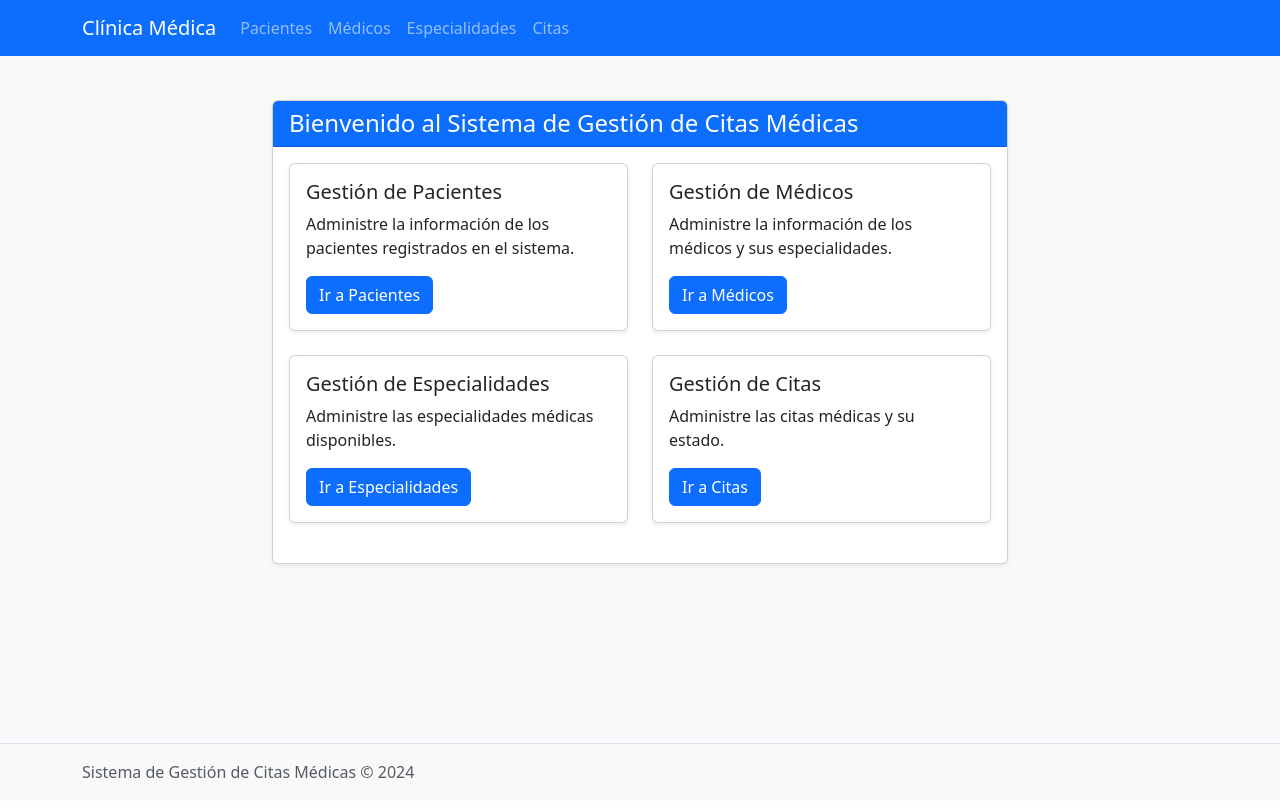
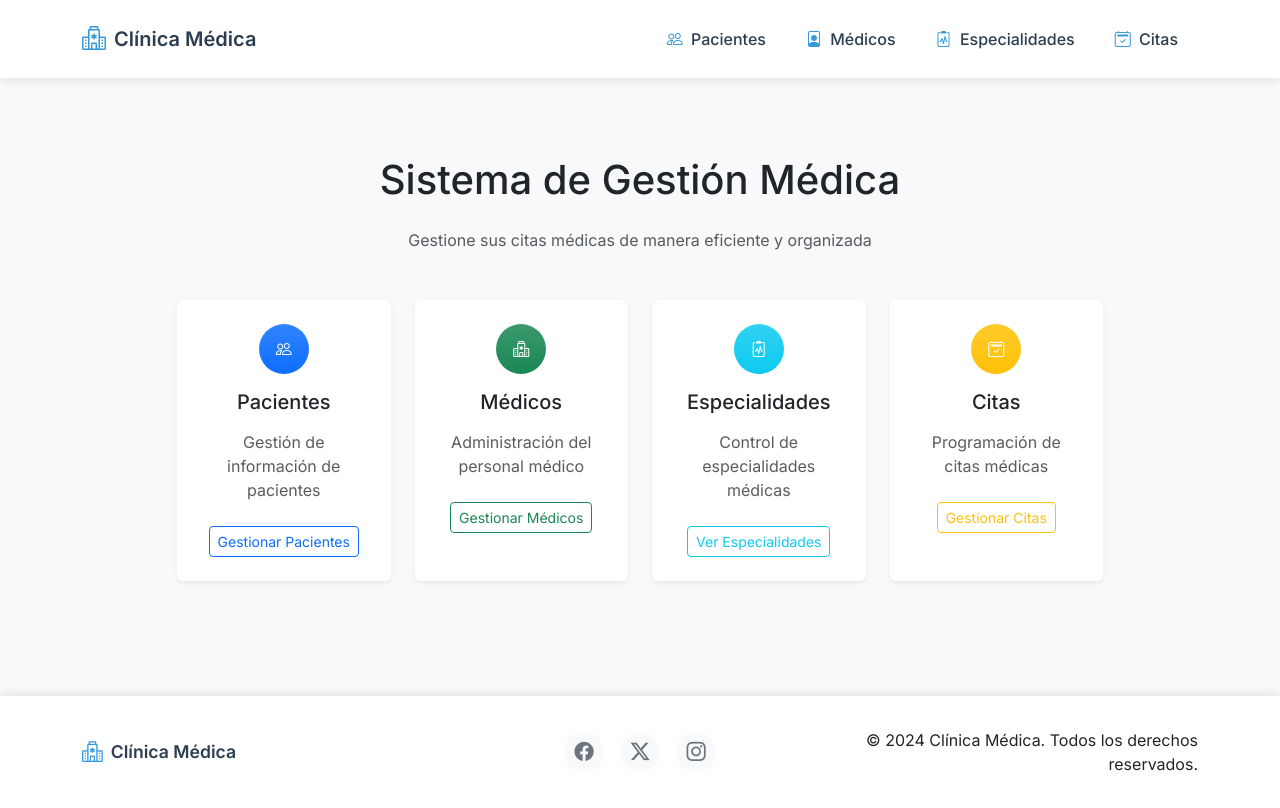
Before and after one commit to GA17033-Dev/Clinica, a PHP site: page / in a window 1280 px wide. Before the commit the page ends 778 px from the top, so only its background shows below. Run offline with PHP 8.4, Linux system fonts and the light colour scheme.

Commit message:
Refactor footer and header templates, add new CSS styles, and remove unused stylesheet

```diff
--- a/public/css/CARNET_L2_ClaveX.css
+++ /dev/null
@@ -1,48 +0,0 @@
-body {
-    min-height: 100vh;
-    display: flex;
-    flex-direction: column;
-    background-color: #f8f9fa;
-}
-
-.navbar {
-    margin-bottom: 20px;
-}
-
-.footer {
-    margin-top: auto;
-    background-color: #f8f9fa;
-    border-top: 1px solid #dee2e6;
-}
-
-.card {
-    box-shadow: 0 0.125rem 0.25rem rgba(0, 0, 0, 0.075);
-}
-
-.card-header {
-    background-color: #f8f9fa;
-    border-bottom: 1px solid rgba(0, 0, 0, 0.125);
-}
-
-.table {
-    margin-bottom: 0;
-}
-
-.form-control:focus {
-    border-color: #80bdff;
-    box-shadow: 0 0 0 0.2rem rgba(0, 123, 255, 0.25);
-}
-
-.btn-primary {
-    background-color: #0d6efd;
-    border-color: #0d6efd;
-}
-
-.btn-primary:hover {
-    background-color: #0b5ed7;
-    border-color: #0a58ca;
-}
-
-.alert {
-    margin-bottom: 1rem;
-}
--- /dev/null
+++ b/public/css/UM18002_L2_ClaveX.css
@@ -0,0 +1,113 @@
+/* Estilos generales */
+body {
+    font-family: 'Inter', sans-serif;
+    background-color: #f8f9fa;
+    padding-top: 76px; /* Espacio para navbar fixed */
+}
+
+/* Navbar */
+.navbar {
+    background-color: rgba(255, 255, 255, 0.98) !important;
+    box-shadow: 0 2px 10px rgba(0, 0, 0, 0.1);
+    padding: 1rem 0;
+}
+
+.navbar-brand {
+    font-weight: 600;
+    color: #2c3e50 !important;
+    font-size: 1.25rem;
+}
+
+.navbar-brand i {
+    font-size: 1.5rem;
+    color: #3498db;
+}
+
+.nav-link {
+    color: #2c3e50 !important;
+    font-weight: 500;
+    padding: 0.5rem 1rem !important;
+    transition: all 0.3s ease;
+    border-radius: 6px;
+    margin: 0 0.25rem;
+}
+
+.nav-link:hover {
+    color: #3498db !important;
+    background-color: rgba(52, 152, 219, 0.1);
+}
+
+.nav-link i {
+    color: #3498db;
+}
+
+/* Content Wrapper */
+.content-wrapper {
+    min-height: calc(100vh - 180px); /* Altura total - (navbar + footer) */
+    padding: 2rem 0;
+}
+
+/* Footer */
+.footer {
+    background-color: #ffffff;
+    padding: 2rem 0;
+    box-shadow: 0 -2px 10px rgba(0, 0, 0, 0.1);
+    position: relative;
+    margin-top: auto;
+}
+
+.footer-brand {
+    color: #2c3e50;
+    text-decoration: none;
+    font-weight: 600;
+    font-size: 1.1rem;
+}
+
+.footer-brand i {
+    font-size: 1.3rem;
+    color: #3498db;
+}
+
+.social-links {
+    display: flex;
+    gap: 1rem;
+    justify-content: center;
+}
+
+.social-link {
+    color: #6c757d;
+    font-size: 1.2rem;
+    transition: all 0.3s ease;
+    width: 40px;
+    height: 40px;
+    display: flex;
+    align-items: center;
+    justify-content: center;
+    border-radius: 50%;
+    background-color: #f8f9fa;
+}
+
+.social-link:hover {
+    color: #3498db;
+    background-color: rgba(52, 152, 219, 0.1);
+    transform: translateY(-2px);
+}
+
+/* Responsive adjustments */
+@media (max-width: 768px) {
+    .navbar-collapse {
+        background-color: white;
+        padding: 1rem;
+        border-radius: 8px;
+        margin-top: 1rem;
+        box-shadow: 0 2px 10px rgba(0, 0, 0, 0.1);
+    }
+
+    .nav-link {
+        padding: 0.75rem 1rem !important;
+    }
+
+    .footer {
+        text-align: center;
+    }
+}
--- a/views/inicio/index.php
+++ b/views/inicio/index.php
@@ -1,57 +1,76 @@
 <?php require_once 'views/templates/header.php'; ?>
 
-<div class="container mt-4">
+<div class="container mt-5">
     <div class="row justify-content-center">
-        <div class="col-md-8">
-            <div class="card">
-                <div class="card-header bg-primary text-white">
-                    <h4 class="mb-0">Bienvenido al Sistema de Gestión de Citas Médicas</h4>
+        <div class="col-md-10">
+            <h1 class="text-center mb-4">Sistema de Gestión Médica</h1>
+            <p class="text-center text-muted mb-5">Gestione sus citas médicas de manera eficiente y organizada</p>
+
+            <div class="row g-4">
+                <!-- Tarjeta de Pacientes -->
+                <div class="col-md-6 col-lg-3">
+                    <div class="card border-0 shadow-sm h-100 hover-card">
+                        <div class="card-body text-center p-4">
+                            <div class="feature-icon bg-primary bg-gradient text-white mb-3 rounded-circle mx-auto" style="width: 50px; height: 50px; line-height: 50px;">
+                                <i class="bi bi-people"></i>
                             </div>
-                <div class="card-body">
-                    <div class="row">
-                        <div class="col-md-6 mb-4">
-                            <div class="card h-100">
-                                <div class="card-body">
-                                    <h5 class="card-title">Gestión de Pacientes</h5>
-                                    <p class="card-text">Administre la información de los pacientes registrados en el sistema.</p>
-                                    <a href="index.php?controller=paciente&action=index" class="btn btn-primary">
-                                        Ir a Pacientes
+                            <h5 class="card-title mb-3">Pacientes</h5>
+                            <p class="card-text text-muted mb-4">Gestión de información de pacientes</p>
+                            <a href="index.php?controller=paciente&action=index"
+                               class="btn btn-outline-primary btn-sm stretched-link">
+                                Gestionar Pacientes
                             </a>
                         </div>
                     </div>
                 </div>
-                        <div class="col-md-6 mb-4">
-                            <div class="card h-100">
-                                <div class="card-body">
-                                    <h5 class="card-title">Gestión de Médicos</h5>
-                                    <p class="card-text">Administre la información de los médicos y sus especialidades.</p>
-                                    <a href="index.php?controller=medico&action=index" class="btn btn-primary">
-                                        Ir a Médicos
+
+                <!-- Tarjeta de Médicos -->
+                <div class="col-md-6 col-lg-3">
+                    <div class="card border-0 shadow-sm h-100 hover-card">
+                        <div class="card-body text-center p-4">
+                            <div class="feature-icon bg-success bg-gradient text-white mb-3 rounded-circle mx-auto" style="width: 50px; height: 50px; line-height: 50px;">
+                                <i class="bi bi-hospital"></i>
+                            </div>
+                            <h5 class="card-title mb-3">Médicos</h5>
+                            <p class="card-text text-muted mb-4">Administración del personal médico</p>
+                            <a href="index.php?controller=medico&action=index"
+                               class="btn btn-outline-success btn-sm stretched-link">
+                                Gestionar Médicos
                             </a>
                         </div>
                     </div>
                 </div>
-                        <div class="col-md-6 mb-4">
-                            <div class="card h-100">
-                                <div class="card-body">
-                                    <h5 class="card-title">Gestión de Especialidades</h5>
-                                    <p class="card-text">Administre las especialidades médicas disponibles.</p>
-                                    <a href="index.php?controller=especialidad&action=index" class="btn btn-primary">
-                                        Ir a Especialidades
+
+                <!-- Tarjeta de Especialidades -->
+                <div class="col-md-6 col-lg-3">
+                    <div class="card border-0 shadow-sm h-100 hover-card">
+                        <div class="card-body text-center p-4">
+                            <div class="feature-icon bg-info bg-gradient text-white mb-3 rounded-circle mx-auto" style="width: 50px; height: 50px; line-height: 50px;">
+                                <i class="bi bi-clipboard2-pulse"></i>
+                            </div>
+                            <h5 class="card-title mb-3">Especialidades</h5>
+                            <p class="card-text text-muted mb-4">Control de especialidades médicas</p>
+                            <a href="index.php?controller=especialidad&action=index"
+                               class="btn btn-outline-info btn-sm stretched-link">
+                                Ver Especialidades
                             </a>
                         </div>
                     </div>
                 </div>
-                        <div class="col-md-6 mb-4">
-                            <div class="card h-100">
-                                <div class="card-body">
-                                    <h5 class="card-title">Gestión de Citas</h5>
-                                    <p class="card-text">Administre las citas médicas y su estado.</p>
-                                    <a href="index.php?controller=cita&action=index" class="btn btn-primary">
-                                        Ir a Citas
+
+                <!-- Tarjeta de Citas -->
+                <div class="col-md-6 col-lg-3">
+                    <div class="card border-0 shadow-sm h-100 hover-card">
+                        <div class="card-body text-center p-4">
+                            <div class="feature-icon bg-warning bg-gradient text-white mb-3 rounded-circle mx-auto" style="width: 50px; height: 50px; line-height: 50px;">
+                                <i class="bi bi-calendar2-check"></i>
+                            </div>
+                            <h5 class="card-title mb-3">Citas</h5>
+                            <p class="card-text text-muted mb-4">Programación de citas médicas</p>
+                            <a href="index.php?controller=cita&action=index"
+                               class="btn btn-outline-warning btn-sm stretched-link">
+                                Gestionar Citas
                             </a>
-                                </div>
-                            </div>
                         </div>
                     </div>
                 </div>
--- a/views/templates/footer.php
+++ b/views/templates/footer.php
@@ -1,6 +1,24 @@
-<footer class="footer mt-auto py-3 bg-light">
+</div>
+<footer class="footer">
     <div class="container">
-        <span class="text-muted">Sistema de Gestión de Citas Médicas © 2024</span>
+        <div class="row align-items-center">
+            <div class="col-md-4 text-center text-md-start">
+                <a class="footer-brand d-flex align-items-center justify-content-center justify-content-md-start" href="index.php">
+                    <i class="bi bi-hospital me-2"></i>
+                    <span>Clínica Médica</span>
+                </a>
+            </div>
+            <div class="col-md-4 text-center my-3 my-md-0">
+                <div class="social-links">
+                    <a href="#" class="social-link"><i class="bi bi-facebook"></i></a>
+                    <a href="#" class="social-link"><i class="bi bi-twitter-x"></i></a>
+                    <a href="#" class="social-link"><i class="bi bi-instagram"></i></a>
+                </div>
+            </div>
+            <div class="col-md-4 text-center text-md-end">
+                <p class="mb-0">© 2024 Clínica Médica. Todos los derechos reservados.</p>
+            </div>
+        </div>
     </div>
 </footer>
 
--- a/views/templates/header.php
+++ b/views/templates/header.php
@@ -6,31 +6,47 @@
     <title>Sistema de Gestión de Citas Médicas</title>
     <!-- Bootstrap CSS -->
     <link href="https://cdn.jsdelivr.net/npm/bootstrap@5.3.2/dist/css/bootstrap.min.css" rel="stylesheet">
+    <!-- Bootstrap Icons -->
+    <link rel="stylesheet" href="https://cdn.jsdelivr.net/npm/bootstrap-icons@1.11.2/font/bootstrap-icons.css">
+    <!-- Google Fonts -->
+    <link href="https://fonts.googleapis.com/css2?family=Inter:wght@300;400;500;600;700&display=swap" rel="stylesheet">
     <!-- CSS personalizado -->
-    <link href="public/css/CARNET_L2_ClaveX.css" rel="stylesheet">
+    <link href="public/css/UM18002_L2_ClaveX.css" rel="stylesheet">
 </head>
 <body>
-    <nav class="navbar navbar-expand-lg navbar-dark bg-primary">
+    <nav class="navbar navbar-expand-lg fixed-top">
         <div class="container">
-            <a class="navbar-brand" href="index.php">Clínica Médica</a>
+            <a class="navbar-brand d-flex align-items-center" href="index.php">
+                <i class="bi bi-hospital me-2"></i>
+                <span>Clínica Médica</span>
+            </a>
             <button class="navbar-toggler" type="button" data-bs-toggle="collapse" data-bs-target="#navbarNav">
                 <span class="navbar-toggler-icon"></span>
             </button>
-            <div class="collapse navbar-collapse" id="navbarNav">
+            <div class="collapse navbar-collapse justify-content-end" id="navbarNav">
                 <ul class="navbar-nav">
                     <li class="nav-item">
-                        <a class="nav-link" href="index.php?controller=paciente&action=index">Pacientes</a>
+                        <a class="nav-link" href="index.php?controller=paciente&action=index">
+                            <i class="bi bi-people me-1"></i> Pacientes
+                        </a>
                     </li>
                     <li class="nav-item">
-                        <a class="nav-link" href="index.php?controller=medico&action=index">Médicos</a>
+                        <a class="nav-link" href="index.php?controller=medico&action=index">
+                            <i class="bi bi-file-person me-1"></i> Médicos
+                        </a>
                     </li>
                     <li class="nav-item">
-                        <a class="nav-link" href="index.php?controller=especialidad&action=index">Especialidades</a>
+                        <a class="nav-link" href="index.php?controller=especialidad&action=index">
+                            <i class="bi bi-clipboard2-pulse me-1"></i> Especialidades
+                        </a>
                     </li>
                     <li class="nav-item">
-                        <a class="nav-link" href="index.php?controller=cita&action=index">Citas</a>
+                        <a class="nav-link" href="index.php?controller=cita&action=index">
+                            <i class="bi bi-calendar2-check me-1"></i> Citas
+                        </a>
                     </li>
                 </ul>
             </div>
         </div>
     </nav>
+    <div class="content-wrapper">
```
Lines whose indentation alone changed are shown as unchanged.
